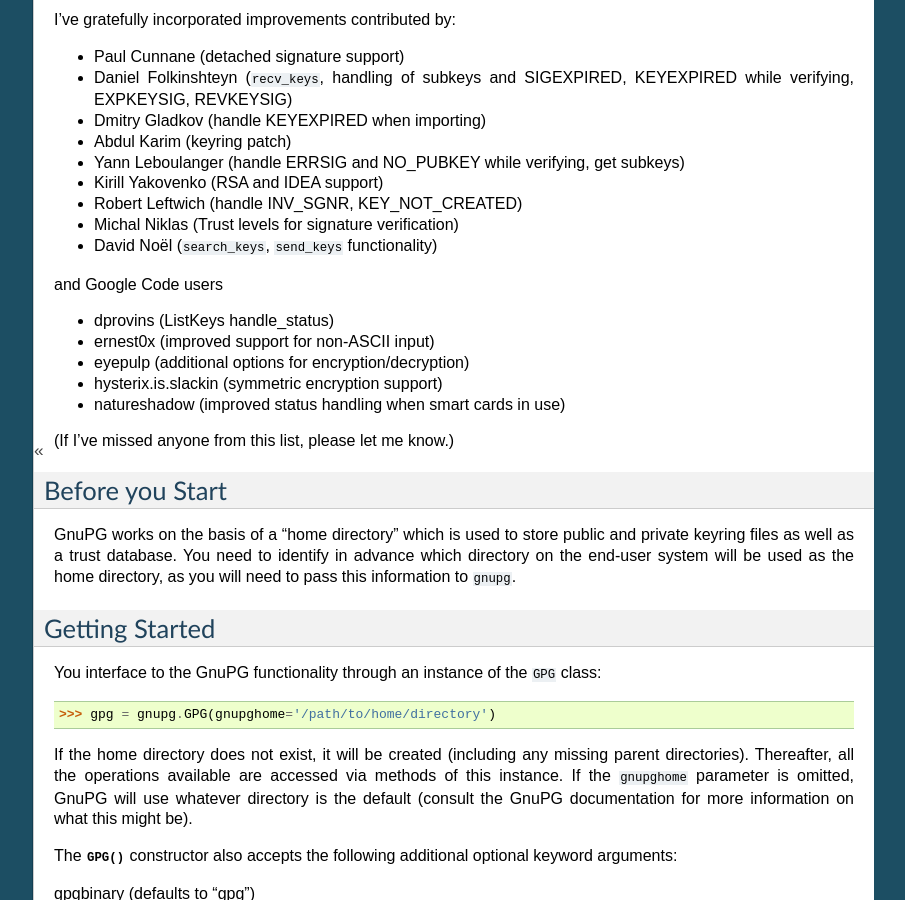
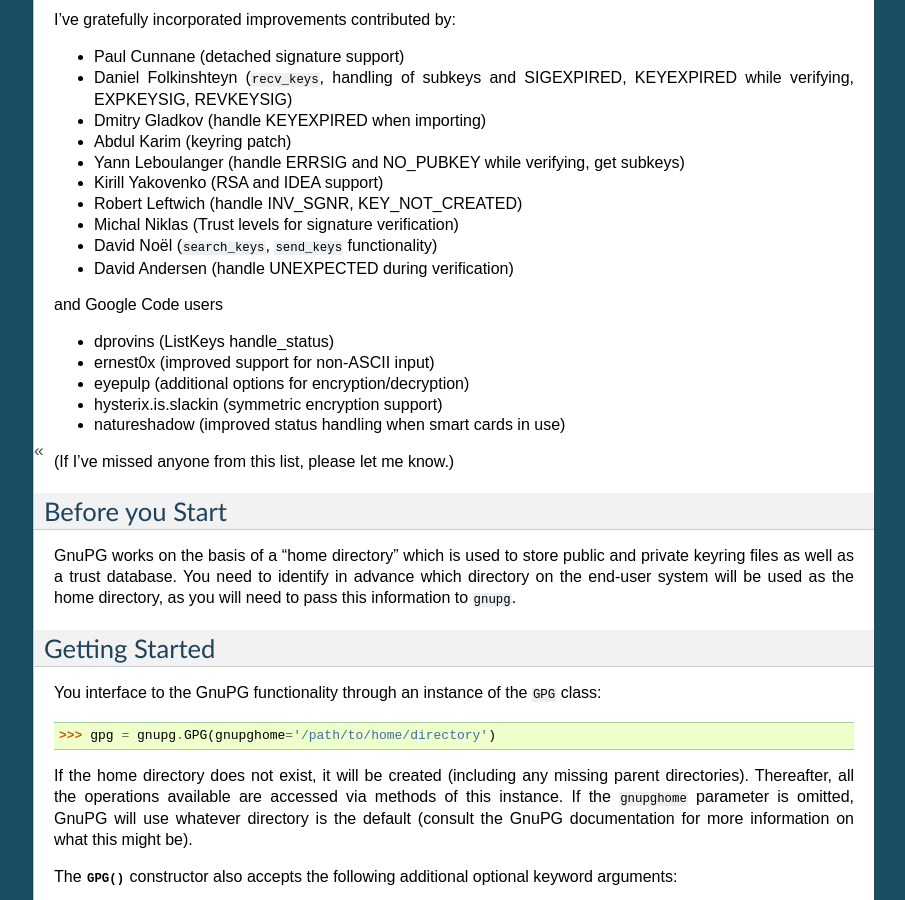
Before and after one commit to vsajip/python-gnupg, a Sphinx documentation site: the page built from docs/index.rst, in a window 1280 px wide and 900 px high, scrolled down 958 px. Shown: the whole window, without its empty margins (196-1101 px from the left). Built offline with Sphinx 7.4.7, drawn with Linux system fonts in a browser that asks for light colours; formulas are drawn with MathJax 3.

Commit message:
Updated documentation and README.

```diff
--- a/README.rst
+++ b/README.rst
@@ -51,6 +51,9 @@
 --------------
 
 Released: Not yet.
+
+* Handled 'UNEXPECTED' message during verification. Thanks to
+  David Andersen for the patch.
 
 0.3.6
 -----
--- a/docs/index.rst
+++ b/docs/index.rst
@@ -66,6 +66,7 @@
 * Robert Leftwich (handle INV_SGNR, KEY_NOT_CREATED)
 * Michal Niklas (Trust levels for signature verification)
 * David Noël (``search_keys``, ``send_keys`` functionality)
+* David Andersen (handle UNEXPECTED during verification)
 
 and Google Code users
 
```
